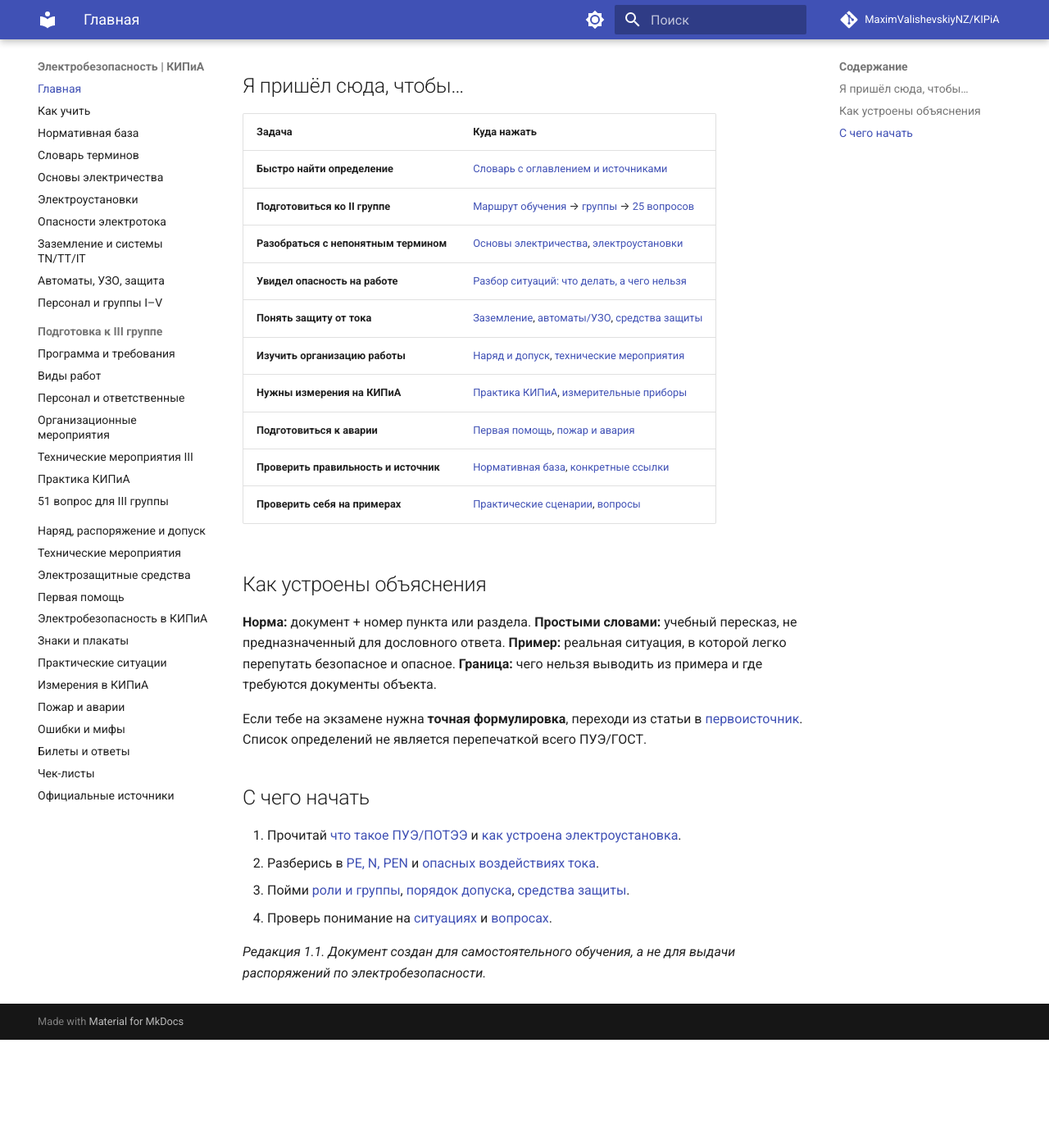
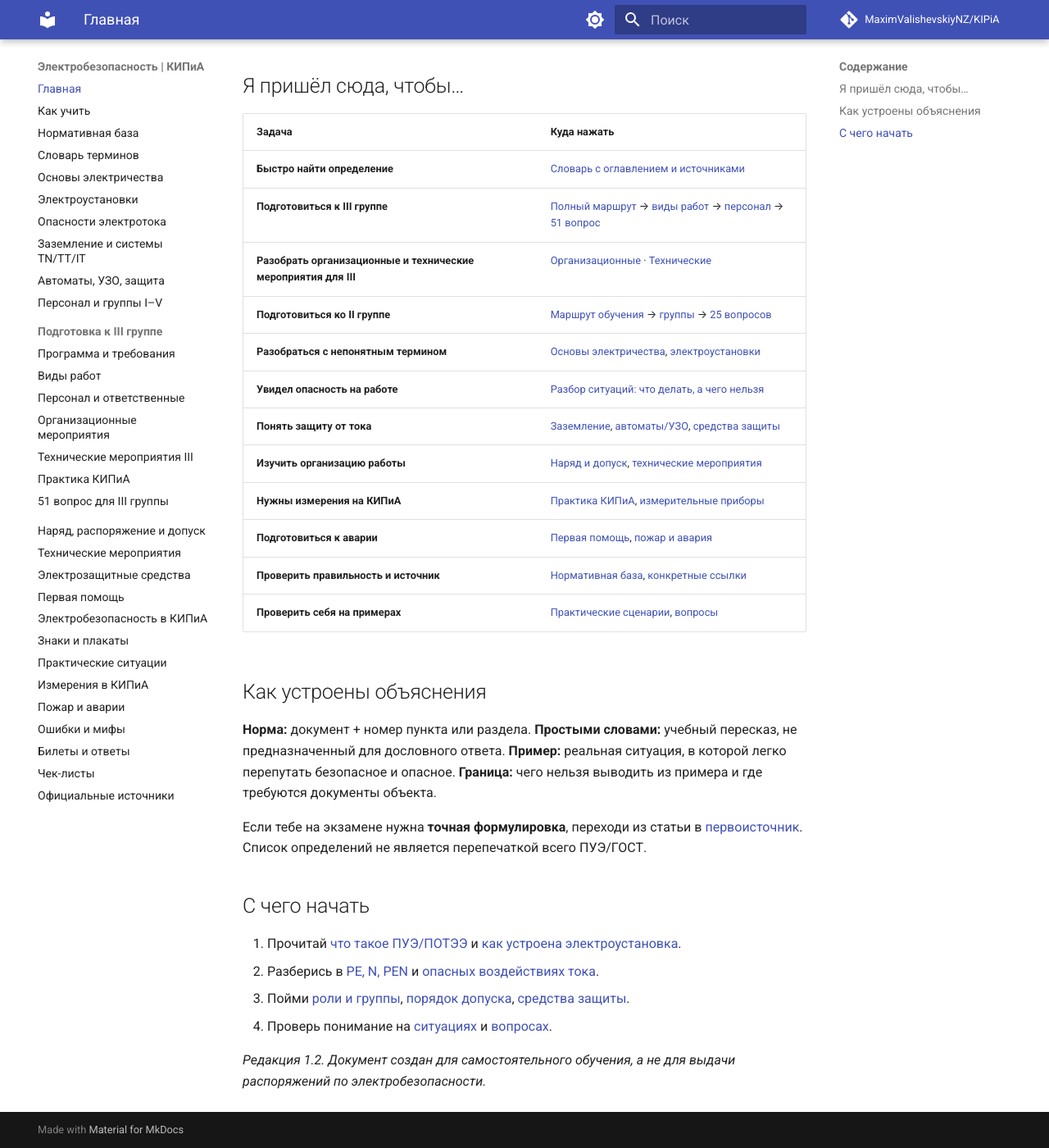
Before and after one commit to MaximValishevskiyNZ/KIPiA, an MkDocs documentation site: the page built from docs/index.md, in a window 1280 px wide and 1400 px high, scrolled down 344 px. Shown: the whole window at 82% size. Built offline with MkDocs 1.6.1 and Material for MkDocs 9.7.7, drawn with Linux system fonts in a browser that asks for light colours; comment, search, counter and statistics services are not loaded; before the commit the page ends 1612 px from its top, so only the background shows below that.

Commit message:
docs: встроить программу III группы в навигацию и обучение

```diff
--- a/docs/index.md
+++ b/docs/index.md
@@ -11,6 +11,8 @@
 | Задача | Куда нажать |
 | --- | --- |
 | **Быстро найти определение** | [Словарь с оглавлением и источниками](02-glossary.md) |
+| **Подготовиться к III группе** | [Полный маршрут](22-third-group.md) → [виды работ](23-types-of-work.md) → [персонал](24-personnel-and-roles.md) → [51 вопрос](28-third-group-questions.md) |
+| **Разобрать организационные и технические мероприятия для III** | [Организационные](25-organizational-measures.md) · [Технические](26-technical-measures.md) |
 | **Подготовиться ко II группе** | [Маршрут обучения](00-start.md) → [группы](08-people-groups.md) → [25 вопросов](15-questions.md) |
 | **Разобраться с непонятным термином** | [Основы электричества](03-electricity.md), [электроустановки](04-installations.md) |
 | **Увидел опасность на работе** | [Разбор ситуаций: что делать, а чего нельзя](18-scenarios.md) |
@@ -34,4 +36,4 @@
 3. Пойми [роли и группы](08-people-groups.md), [порядок допуска](09-work-permits.md), [средства защиты](11-ppe.md).
 4. Проверь понимание на [ситуациях](18-scenarios.md) и [вопросах](15-questions.md).
 
-*Редакция 1.1. Документ создан для самостоятельного обучения, а не для выдачи распоряжений по электробезопасности.*
+*Редакция 1.2. Документ создан для самостоятельного обучения, а не для выдачи распоряжений по электробезопасности.*
```
